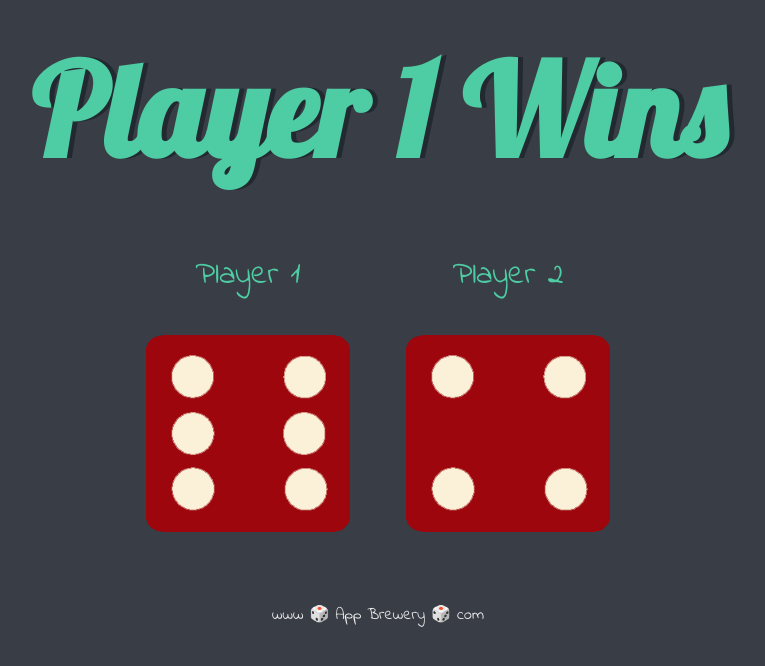
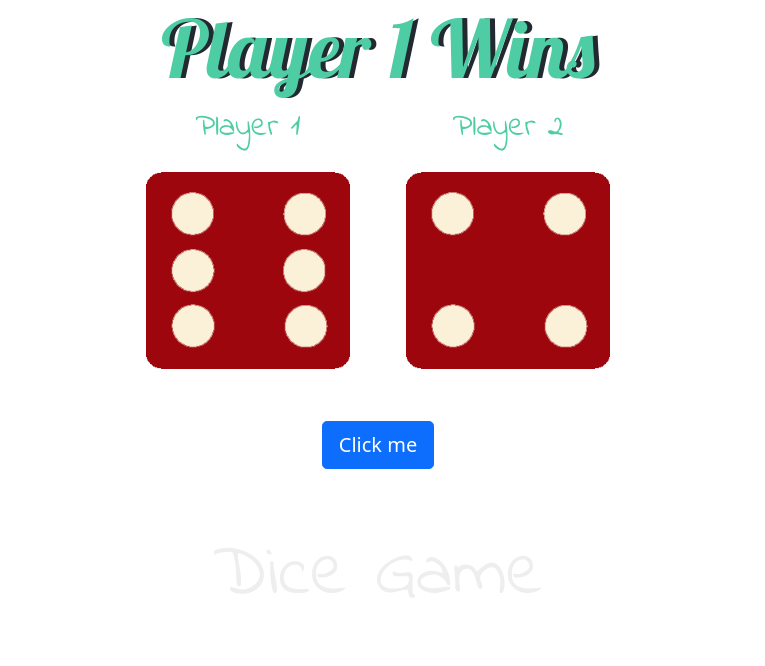
Before and after one commit to suryakantpandey/dice_game, a plain HTML site: page index.html in a window 1280 px wide. Shown: the whole page, without its empty margins (262-1027 px from the left). Drawn offline with nearby package versions, Linux system fonts and the light colour scheme.

Commit message:
Update index.html

```diff
--- a/index.html
+++ b/index.html
@@ -5,12 +5,13 @@
     <title>Dicee</title>
     <link rel="stylesheet" href="styles.css">
     <link href="https://fonts.googleapis.com/css?family=Indie+Flower|Lobster" rel="stylesheet">
-
+    <link href="https://cdn.jsdelivr.net/npm/bootstrap@5.0.2/dist/css/bootstrap.min.css" rel="stylesheet"
+    integrity="sha384-EVSTQN3/azprG1Anm3QDgpJLIm9Nao0Yz1ztcQTwFspd3yD65VohhpuuCOmLASjC" crossorigin="anonymous">
   </head>
   <body>
 
     <div class="container">
-      <h1>Refresh Me</h1>
+      <h1 class="display-1">Refresh Me</h1>
 
       <div class="dice">
         <p>Player 1</p>
@@ -21,13 +22,15 @@
         <p>Player 2</p>
         <img class="img2" src="images/dice1.png">
       </div>
-
+      <div class="m-5"><button class="btn btn-primary btn-lg"onclick="refresh()">Click me</button></div>
     </div>
 
-<script src="index.js"></script>
+    <script src="index.js"></script>
+    <script src="https://cdn.jsdelivr.net/npm/bootstrap@5.0.2/dist/js/bootstrap.bundle.min.js"
+    integrity="sha384-MrcW6ZMFYlzcLA8Nl+NtUVF0sA7MsXsP1UyJoMp4YLEuNSfAP+JcXn/tWtIaxVXM" crossorigin="anonymous"></script>
   </body>
 
-  <footer>
-    www 🎲 App Brewery 🎲 com
+  <footer class="display-2">
+    Dice Game
   </footer>
 </html>
```
